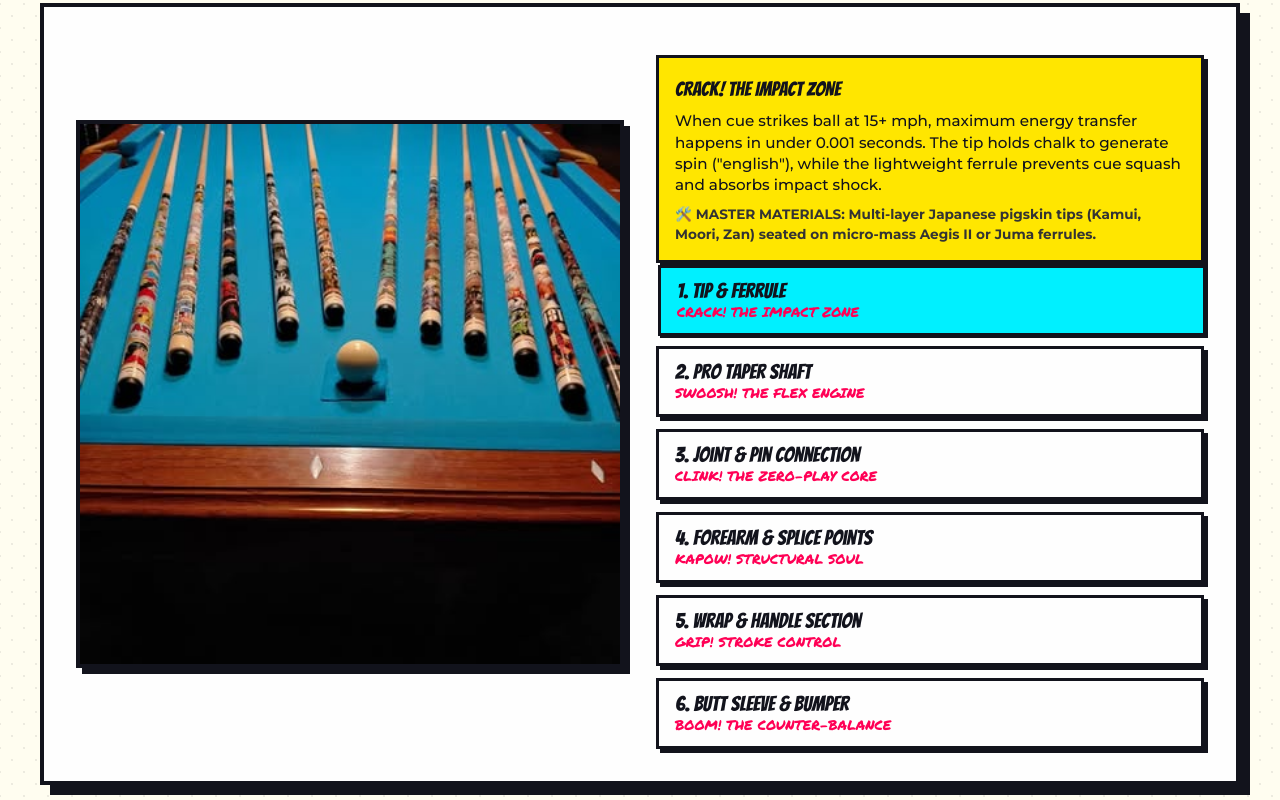
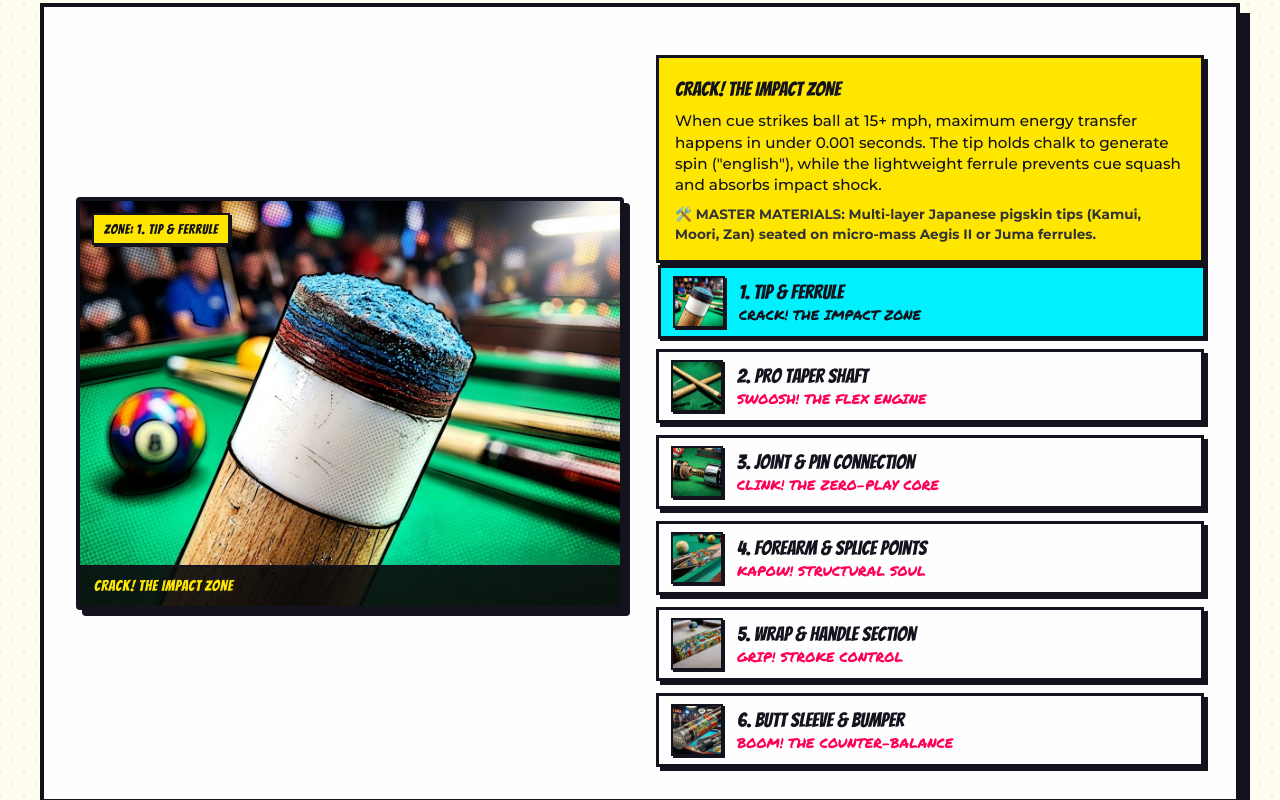
Before and after one commit to St0lenThunda/FahCues, a website built with Vite: page index.html in a window 1280 px wide. Shown: the part 4700-5500 px from the top of the page. Built offline with nearby package versions, Linux system fonts and the light colour scheme.

Commit message:
feat(anatomy): add tailored macro photography assets and dynamic image synchronization for cue anatomy explorer

```diff
--- a/index.html
+++ b/index.html
@@ -257,8 +257,10 @@
 
       <div class="anatomy-container">
         <div class="anatomy-diagram-col">
-          <div class="anatomy-img-frame">
-            <img src="./images/stock7.jpg" alt="Cue Anatomy Showcase" />
+          <div class="anatomy-img-frame" id="anatomy-img-frame">
+            <div class="anatomy-badge-overlay" id="anatomy-badge-overlay">ZONE 1: TIP & FERRULE</div>
+            <img id="anatomy-active-img" src="./images/anatomy_tip_ferrule.jpg" alt="Extreme macro of chalked multi-layer leather tip and low-deflection Aegis ferrule on maple shaft" />
+            <div class="anatomy-caption-strip" id="anatomy-caption-strip">CRACK! THE IMPACT ZONE</div>
           </div>
         </div>
 
--- a/src/anatomyData.ts
+++ b/src/anatomyData.ts
@@ -12,41 +12,53 @@ export const ANATOMY_PARTS: AnatomyPart[] = [
     name: '1. Tip & Ferrule',
     callout: 'CRACK! THE IMPACT ZONE',
     physicsExplanation: 'When cue strikes ball at 15+ mph, maximum energy transfer happens in under 0.001 seconds. The tip holds chalk to generate spin ("english"), while the lightweight ferrule prevents cue squash and absorbs impact shock.',
-    materialsUsed: 'Multi-layer Japanese pigskin tips (Kamui, Moori, Zan) seated on micro-mass Aegis II or Juma ferrules.'
+    materialsUsed: 'Multi-layer Japanese pigskin tips (Kamui, Moori, Zan) seated on micro-mass Aegis II or Juma ferrules.',
+    image: './images/anatomy_tip_ferrule.jpg',
+    imageAlt: 'Extreme macro of chalked multi-layer leather tip and low-deflection Aegis ferrule on maple shaft'
   },
   {
     id: 'shaft',
     name: '2. Pro Taper Shaft',
     callout: 'SWOOSH! THE FLEX ENGINE',
     physicsExplanation: 'A genuine Pro Taper stays flat and uniform for 12 to 14 inches from the tip, preventing the cue from binding against your bridge hand. Low end-mass minimizes squirt when applying extreme draw or side-spin.',
-    materialsUsed: 'Hand-selected Canadian Hard Rock Maple dried and turned in 6 gradual stages over 18 months, or ultra-stiff Torrefied Kielwood.'
+    materialsUsed: 'Hand-selected Canadian Hard Rock Maple dried and turned in 6 gradual stages over 18 months, or ultra-stiff Torrefied Kielwood.',
+    image: './images/anatomy_shaft_taper.jpg',
+    imageAlt: 'Silky smooth Canadian Hard Rock Maple pro-taper shaft showing flawless wood grain and straightness'
   },
   {
     id: 'joint',
     name: '3. Joint & Pin Connection',
     callout: 'CLINK! THE ZERO-PLAY CORE',
     physicsExplanation: 'The joint is the acoustic and energetic bridge between both halves of your cue. A tight wood-to-wood or piloted stainless pin produces a crisp, solid feedback hit so you feel every millimeter of cue ball touch.',
-    materialsUsed: 'Solid Brass or Stainless Radial Pins, classic 3/8x10 wood threads, or Uni-Loc quick-release collars.'
+    materialsUsed: 'Solid Brass or Stainless Radial Pins, classic 3/8x10 wood threads, or Uni-Loc quick-release collars.',
+    image: './images/anatomy_joint_pin.jpg',
+    imageAlt: 'Precision uncoupled joint revealing solid brass Radial pin, stainless steel collar, and maple threads'
   },
   {
     id: 'forearm',
     name: '4. Forearm & Splice Points',
     callout: 'KAPOW! STRUCTURAL SOUL',
     physicsExplanation: 'The forearm bears the torque of each stroke. Traditional four-to-six point splices or segmented coring provide immense torsional rigidity to keep the cue straight under the heaviest break strokes.',
-    materialsUsed: 'Exotic hardwoods (Gabon Ebony, Bocote, Curly Birdseye Maple) integrated with comic panel decoupaged skins.'
+    materialsUsed: 'Exotic hardwoods (Gabon Ebony, Bocote, Curly Birdseye Maple) integrated with comic panel decoupaged skins.',
+    image: './images/anatomy_forearm_splice.jpg',
+    imageAlt: 'Four sharp wood splice points seamlessly framing vintage comic book decoupage under clear epoxy'
   },
   {
     id: 'wrap',
     name: '5. Wrap & Handle Section',
     callout: 'GRIP! STROKE CONTROL',
     physicsExplanation: 'Grip friction must match the player’s hand moisture and stroke speed. Smooth decoupage resin offers lightning-fast stroke release, while double-pressed Irish linen absorbs perspiration during pressure matches.',
-    materialsUsed: '100% Comic Book Decoupage sealed in high-impact gloss, genuine double-pressed Irish linen, or hand-chiseled fluted finger channels.'
+    materialsUsed: '100% Comic Book Decoupage sealed in high-impact gloss, genuine double-pressed Irish linen, or hand-chiseled fluted finger channels.',
+    image: './images/anatomy_wrap_handle.jpg',
+    imageAlt: '360-degree decoupage wrap displaying vibrant comic panels under high-impact automotive gloss'
   },
   {
     id: 'butt-sleeve',
     name: '6. Butt Sleeve & Bumper',
     callout: 'BOOM! THE COUNTER-BALANCE',
     physicsExplanation: 'Houses the internal threaded weight cartridge. Adjusting the weight bolt by 0.2 ounces shifts the balance point toward or away from the bridge hand, customizing the cue’s natural pendulum pivot.',
-    materialsUsed: 'Custom comic cast butt caps, aircraft aluminum weight cartridges, and rubber bumpers with quick-lock extension threads.'
+    materialsUsed: 'Custom comic cast butt caps, aircraft aluminum weight cartridges, and rubber bumpers with quick-lock extension threads.',
+    image: './images/anatomy_butt_bumper.jpg',
+    imageAlt: 'Cue butt sleeve and bumper with engraved logo cap and internal adjustable balance weight chamber'
   }
 ];
--- a/src/main.ts
+++ b/src/main.ts
@@ -212,16 +212,25 @@ class FahCuesApp {
 
   /**
    * Initializes the Interactive Cue Anatomy Explorer.
+   * Dynamically synchronizes educational text, high-res macro photography, and zone badges.
    */
   private initAnatomyExplorer(): void {
     const listContainer = document.getElementById('anatomy-buttons-list');
     const displayPanel = document.getElementById('anatomy-display-panel');
+    const activeImg = document.getElementById('anatomy-active-img') as HTMLImageElement | null;
+    const badgeOverlay = document.getElementById('anatomy-badge-overlay');
+    const captionStrip = document.getElementById('anatomy-caption-strip');
     if (!listContainer || !displayPanel) return;
 
     listContainer.innerHTML = ANATOMY_PARTS.map((part, idx) => `
       <button class="anatomy-part-btn ${idx === 0 ? 'active' : ''}" data-part-id="${part.id}">
-        <div class="part-btn-name">${part.name}</div>
-        <div class="part-btn-callout">${part.callout}</div>
+        <div class="part-btn-thumb-box">
+          <img src="${part.image}" alt="${part.name}" class="part-btn-thumb" />
+        </div>
+        <div class="part-btn-text">
+          <div class="part-btn-name">${part.name}</div>
+          <div class="part-btn-callout">${part.callout}</div>
+        </div>
       </button>
     `).join('');
 
@@ -231,6 +240,21 @@ class FahCuesApp {
         <p class="anatomy-physics-body">${part.physicsExplanation}</p>
         <div class="anatomy-materials-tag">🛠️ MASTER MATERIALS: ${part.materialsUsed}</div>
       `;
+
+      if (activeImg) {
+        activeImg.classList.add('img-switching');
+        activeImg.src = part.image;
+        activeImg.alt = part.imageAlt;
+        setTimeout(() => activeImg.classList.remove('img-switching'), 180);
+      }
+
+      if (badgeOverlay) {
+        badgeOverlay.textContent = `ZONE: ${part.name.toUpperCase()}`;
+      }
+
+      if (captionStrip) {
+        captionStrip.textContent = part.callout;
+      }
     };
 
     updateDisplay(ANATOMY_PARTS[0]);
--- a/src/style.css
+++ b/src/style.css
@@ -744,11 +744,51 @@ body {
   background: #111;
   position: relative;
   overflow: hidden;
+  border-radius: 4px;
 }
 
 .anatomy-img-frame img {
   width: 100%;
+  aspect-ratio: 4 / 3;
+  object-fit: cover;
   display: block;
+  transition: opacity 0.18s ease, transform 0.18s ease;
+}
+
+.anatomy-img-frame img.img-switching {
+  opacity: 0.35;
+  transform: scale(0.97);
+}
+
+.anatomy-badge-overlay {
+  position: absolute;
+  top: 12px;
+  left: 12px;
+  background: var(--yellow);
+  color: var(--ink);
+  font-family: var(--font-headline);
+  font-size: 0.85rem;
+  letter-spacing: 0.05em;
+  padding: 4px 10px;
+  border: 2px solid var(--ink);
+  box-shadow: 2px 2px 0 var(--ink);
+  z-index: 2;
+  text-transform: uppercase;
+}
+
+.anatomy-caption-strip {
+  position: absolute;
+  bottom: 0;
+  left: 0;
+  right: 0;
+  background: rgba(10, 10, 10, 0.9);
+  color: var(--yellow);
+  font-family: var(--font-headline);
+  font-size: 0.95rem;
+  padding: 8px 14px;
+  border-top: 2px solid var(--ink);
+  letter-spacing: 0.04em;
+  z-index: 2;
 }
 
 .anatomy-buttons-list {
@@ -761,10 +801,36 @@ body {
   background: var(--paper);
   border: 3px solid var(--ink);
   box-shadow: 4px 4px 0 var(--ink);
-  padding: 12px 16px;
+  padding: 8px 12px;
   text-align: left;
   cursor: pointer;
   transition: all 0.15s ease;
+  display: flex;
+  align-items: center;
+  gap: 14px;
+}
+
+.part-btn-thumb-box {
+  width: 52px;
+  height: 52px;
+  min-width: 52px;
+  border: 2px solid var(--ink);
+  box-shadow: 2px 2px 0 var(--ink);
+  overflow: hidden;
+  background: #222;
+  flex-shrink: 0;
+}
+
+.part-btn-thumb {
+  width: 100%;
+  height: 100%;
+  object-fit: cover;
+  display: block;
+}
+
+.part-btn-text {
+  flex: 1;
+  min-width: 0;
 }
 
 .anatomy-part-btn:hover {
@@ -780,10 +846,16 @@ body {
   box-shadow: 2px 2px 0 var(--ink);
 }
 
+.anatomy-part-btn.active .part-btn-callout {
+  color: var(--ink);
+}
+
 .part-btn-name {
   font-family: var(--font-headline);
-  font-size: 1.3rem;
-  color: var(--ink);
+  font-size: 1.25rem;
+  color: var(--ink);
+  line-height: 1.1;
+  margin-bottom: 2px;
 }
 
 .part-btn-callout {
--- a/src/types.ts
+++ b/src/types.ts
@@ -97,4 +97,8 @@ export interface AnatomyPart {
   physicsExplanation: string;
   /** Materials Travis Kloss employs for this component */
   materialsUsed: string;
+  /** High-resolution visual schematic or macro photo path */
+  image: string;
+  /** Descriptive alt tag for accessibility and comic labeling */
+  imageAlt: string;
 }
```
Also changed, not shown: public/images/anatomy_butt_bumper.jpg (added), public/images/anatomy_forearm_splice.jpg (added), public/images/anatomy_joint_pin.jpg (added), public/images/anatomy_shaft_taper.jpg (added), public/images/anatomy_tip_ferrule.jpg (added), public/images/anatomy_wrap_handle.jpg (added).
